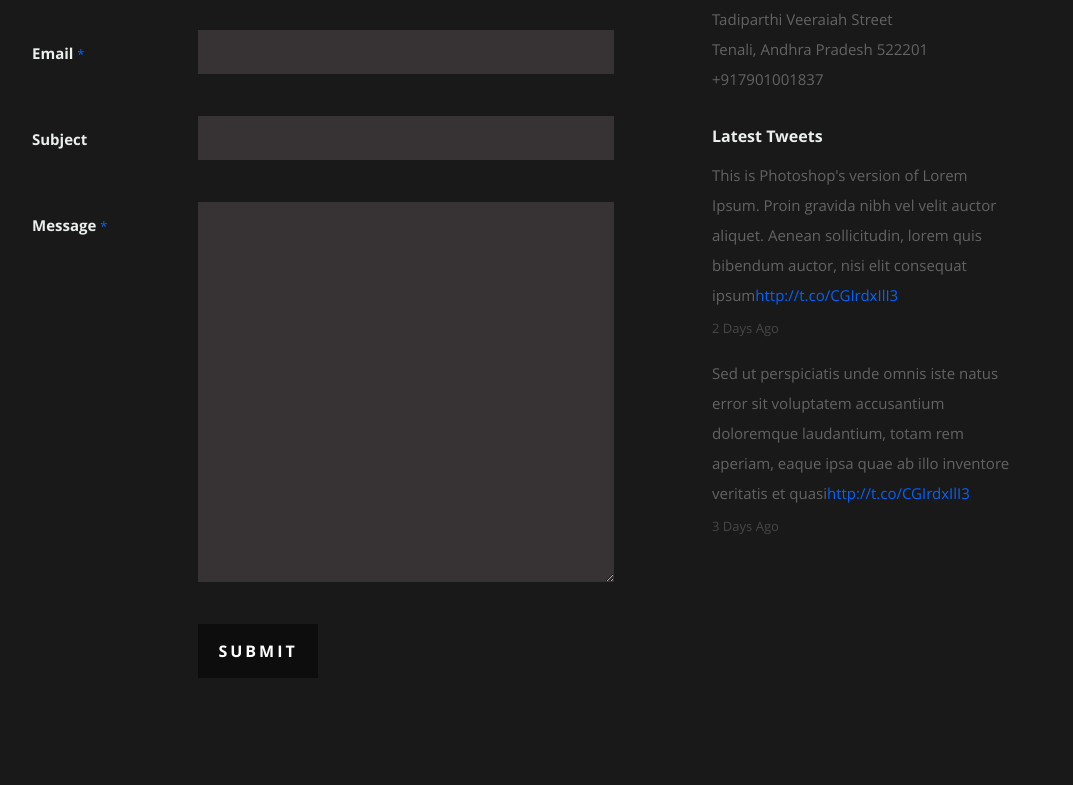
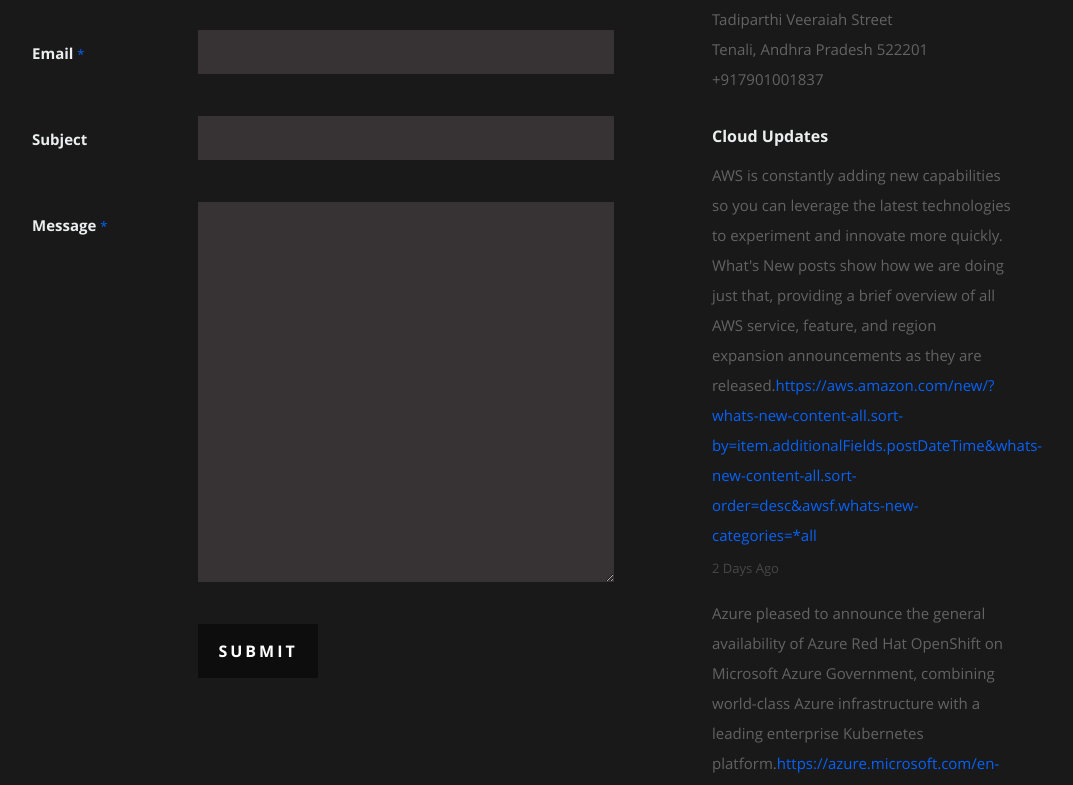
Before and after one commit to InnomickPradeep/MyResumeWithCiCd, a React (Create React App) app: page / in a window 1280 px wide. Shown: the part 3762-4547 px from the top of the page, without its empty margins (118-1191 px from the left). Built offline with nearby package versions, Linux system fonts and the light colour scheme.

Commit message:
DoneUpdates

```diff
--- a/src/Components/Contact.js
+++ b/src/Components/Contact.js
@@ -118,14 +118,18 @@ class Contact extends Component {
               </div>
 
               <div className="widget widget_tweets">
-                <h4 className="widget-title">Latest Tweets</h4>
+                <h4 className="widget-title">Cloud Updates</h4>
                 <ul id="twitter">
                   <li>
                     <span>
-                      This is Photoshop's version of Lorem Ipsum. Proin gravida
-                      nibh vel velit auctor aliquet. Aenean sollicitudin, lorem
-                      quis bibendum auctor, nisi elit consequat ipsum
-                      <a href="./">http://t.co/CGIrdxIlI3</a>
+                    AWS is constantly adding new capabilities so
+                    you can leverage the latest technologies to
+                    experiment and innovate more quickly.
+                    What's New posts show how we are doing just that,
+                    providing a brief overview of all AWS service,
+                    feature, and region expansion announcements
+                    as they are released.
+                      <a href="./">https://aws.amazon.com/new/?whats-new-content-all.sort-by=item.additionalFields.postDateTime&whats-new-content-all.sort-order=desc&awsf.whats-new-categories=*all</a>
                     </span>
                     <b>
                       <a href="./">2 Days Ago</a>
@@ -133,11 +137,11 @@ class Contact extends Component {
                   </li>
                   <li>
                     <span>
-                      Sed ut perspiciatis unde omnis iste natus error sit
-                      voluptatem accusantium doloremque laudantium, totam rem
-                      aperiam, eaque ipsa quae ab illo inventore veritatis et
-                      quasi
-                      <a href="./">http://t.co/CGIrdxIlI3</a>
+                      Azure pleased to announce the general availability
+                      of Azure Red Hat OpenShift on Microsoft Azure Government,
+                      combining world-class Azure infrastructure with a leading
+                      enterprise Kubernetes platform.
+                      <a href="./">https://azure.microsoft.com/en-in/blog/topics/announcements/</a>
                     </span>
                     <b>
                       <a href="./">3 Days Ago</a>
```
